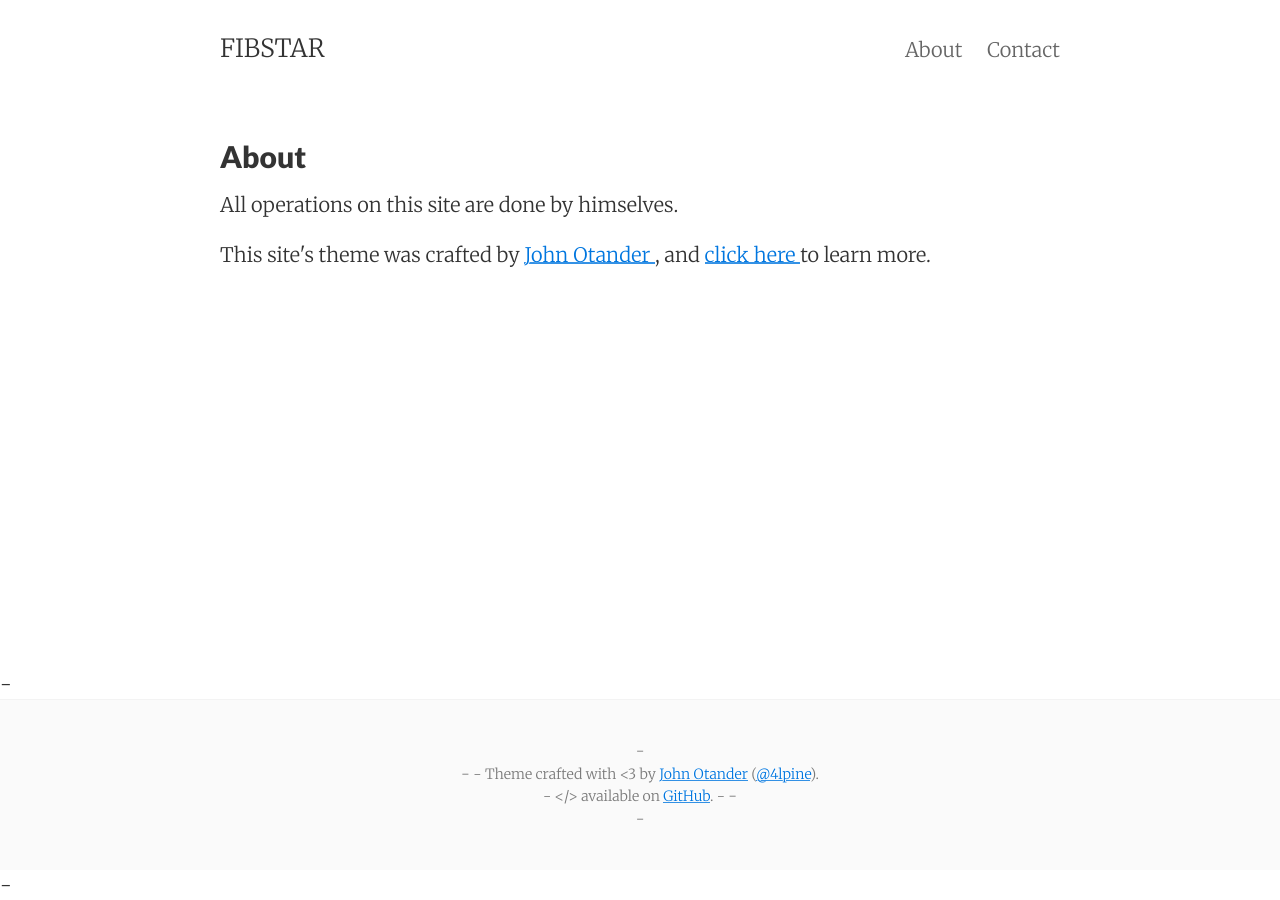
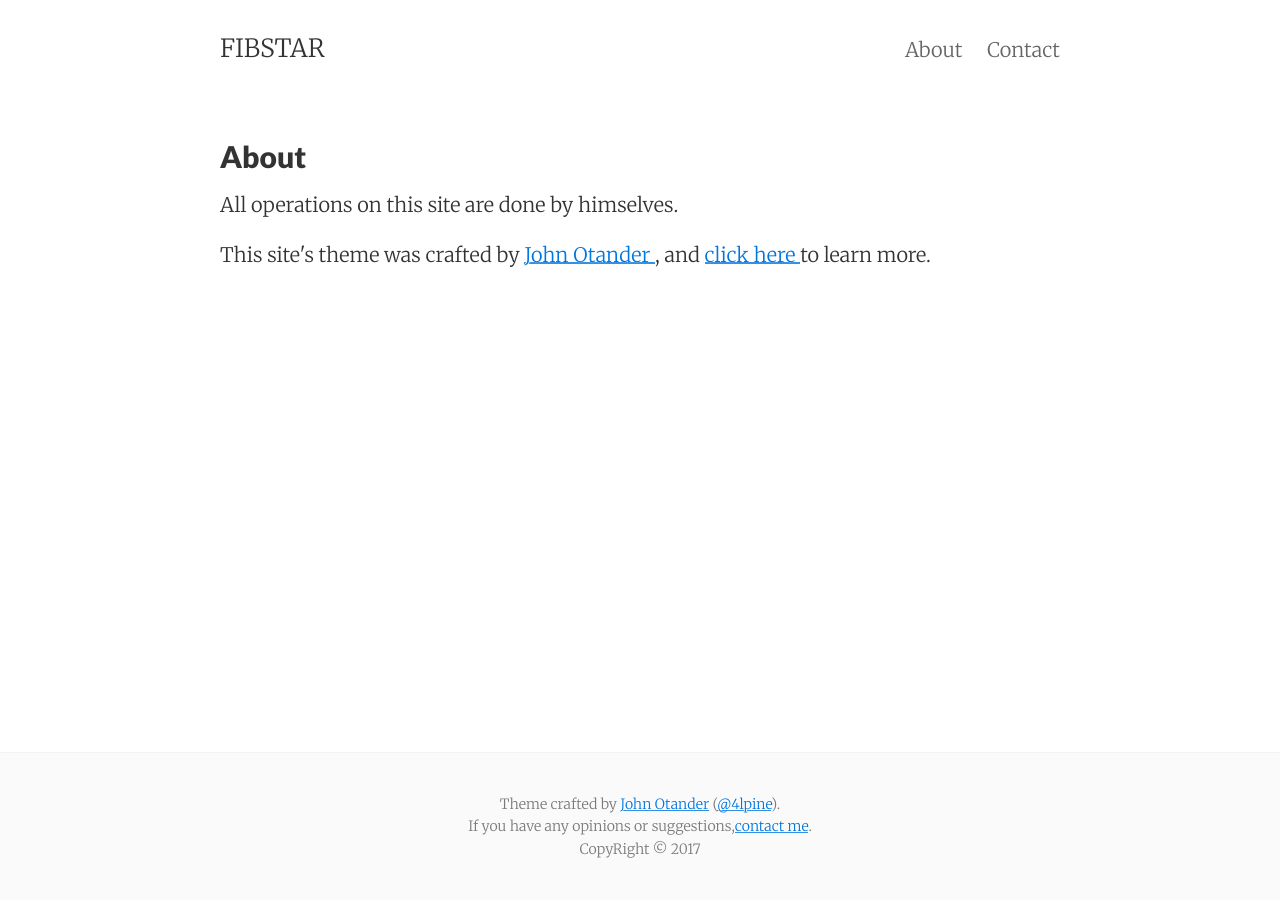
Before and after one commit to FIBSTAR/FIBSTAR.github.io, a Jekyll site: the page built from about.md, in a window 1280 px wide. Built offline with Jekyll 4.4.1, drawn with Linux system fonts in a browser that asks for light colours.

Commit message:
Update footer.html

```diff
--- a/_includes/footer.html
+++ b/_includes/footer.html
@@ -1,14 +1,15 @@
--<footer class="center">
--  <div class="measure">
--    <small>
--      Theme crafted with &lt;3 by <a href="http://johnotander.com">John Otander</a> (<a href="https://twitter.com/4lpine">@4lpine</a>).<br>
--      &lt;/&gt; available on <a href="https://github.com/johnotander/pixyll">GitHub</a>.
--    </small>
--  </div>
--</footer>
--{% if site.enable_anchorjs %}<!-- AnchorJS -->
--<script src="https://cdnjs.cloudflare.com/ajax/libs/anchor-js/3.0.0/anchor.min.js"></script>
--<script>
--    anchors.options.visible = 'always';
--    anchors.add('article h2, article h3, article h4, article h5, article h6');
--</script>{% endif %}
+<footer class="center">
+  <div class="measure">
+    <small>
+      Theme crafted by <a href="http://johnotander.com">John Otander</a> (<a href="https://twitter.com/4lpine">@4lpine</a>).<br>
+           If you have any opinions or suggestions,<a href="https://fibstar.top/contact">contact me</a>.<br>
+          CopyRight © 2017
+    </small>
+  </div>
+</footer>
+{% if site.enable_anchorjs %}<!-- AnchorJS -->
+<script src="https://cdnjs.cloudflare.com/ajax/libs/anchor-js/3.0.0/anchor.min.js"></script>
+<script>
+   anchors.options.visible = 'always';
+    anchors.add('article h2, article h3, article h4, article h5, article h6');
+</script>{% endif %}
```
